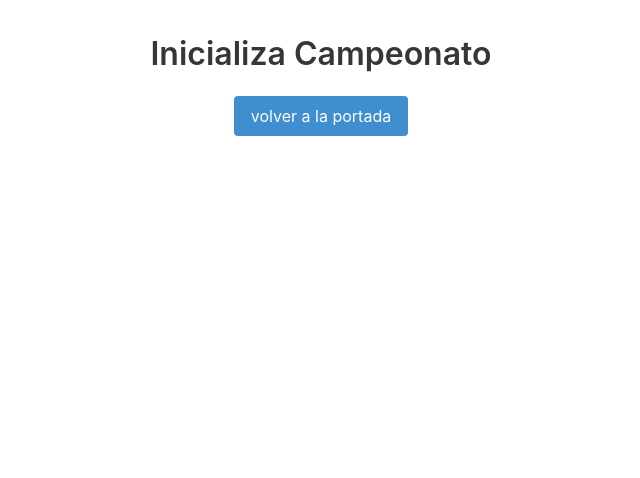
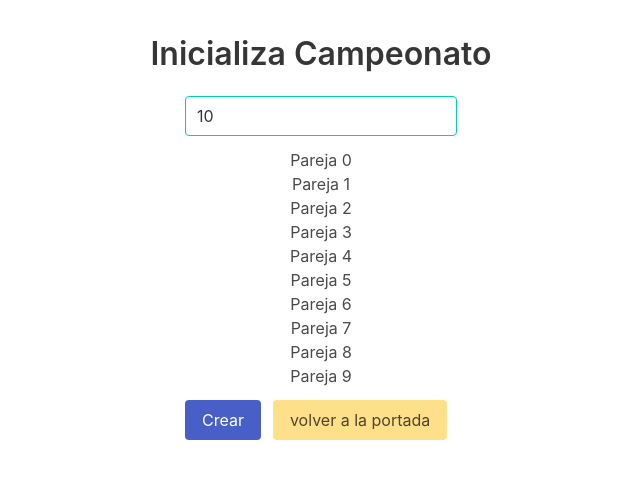
Before and after one commit to AntonioDiaz/deploy_s3, a React (Create React App) app: page /init in a window 1280 px wide. Shown: the top 478 px of the page, without its empty margins (319-959 px from the left). Built offline with nearby package versions, Linux system fonts and the light colour scheme.

Commit message:
init functionality

```diff
--- a/src/App.css
+++ b/src/App.css
@@ -50,3 +50,9 @@ table.center {
   margin-left:auto;
   margin-right:auto;
 }
+
+
+.SearchForm-wrapper {
+  display: flex;
+  justify-content: center;
+}
--- a/src/components/ButtonBackToHome.js
+++ b/src/components/ButtonBackToHome.js
@@ -5,7 +5,7 @@ export default class ButtonBackToHome extends Component {
     render() {
         return (
         <Link
-            className='button is-info'
+            className='button is-warning'
             to="/">
                 volver a la portada
         </Link>
--- a/src/pages/Dashboard.js
+++ b/src/pages/Dashboard.js
@@ -54,13 +54,13 @@ export class Dashboard extends Component {
           <table className="table is-striped is-bordered is-hoverable is-dark center  is-family-monospace is-size-7-mobile">
           <thead>
             <tr key={-1}>
-              <th>-</th>
+              <th>&nbsp;</th>
               {teams.map((e, index) => <th key={index}>{this.formatTeamName(e)}</th> )}
             </tr>
           </thead>
           <tbody>
               {matches.map((matchesSubArray, index) => <tr key={index}>
-              <td key={-1}>{this.teamsName(index, teams)}</td>
+              <td key={-1} className="has-text-weight-bold">{this.teamsName(index, teams)}</td>
                 {matchesSubArray.map((match, subIndex)=>{
                   return (
                     <td key={subIndex} onDoubleClick={()=>this.updateMatchScore(index, subIndex, teams)}>
@@ -87,7 +87,7 @@ export class Dashboard extends Component {
   renderClassificationItem(classification, teams) {
     let table = classification.map((e, index) =>
     <tr key={index}>
-      <td>{this.teamsName(e.id, teams)}</td>
+      <td className="has-text-weight-bold">{this.teamsName(e.id, teams)}</td>
       <td>{e.played}</td>
       <td>{e.wins}</td>
       <td>{e.lost}</td>
@@ -106,7 +106,7 @@ export class Dashboard extends Component {
         <table className="table is-striped is-bordered is-hoverable is-dark center  is-family-monospace is-size-7-mobile">
         <thead>
           <tr key={-1}>
-            <th>Pareja</th>
+            <th>&nbsp;</th>
             <th>Partidos Jugados</th>
             <th>Partidos Ganados</th>
             <th>Partidos Perdidos</th>
@@ -128,7 +128,7 @@ export class Dashboard extends Component {
     return (
       <div className="container">
          <div className="notification is-warning">
-            <h1 className="title is-2">XXI Campeonato de Mus. Memorial Los Sordos.</h1>
+            <h2 className="title is-3">XXI Campeonato de Mus - Memorial "Los Sordos"</h2>
          </div>
         <div className="notification is-dark">
           <h2 className='subtitle is-3'>Partidos</h2>
--- a/src/pages/Init.js
+++ b/src/pages/Init.js
@@ -1,11 +1,68 @@
-import React from 'react'
+import React, {Component} from 'react'
 import ButtonBackToHome from '../components/ButtonBackToHome'
 
-export const Init = () => (
-    <div>
-        <h2 className='title'>Inicializa Campeonato</h2>
+class TeamsList extends Component {
+    state = {num_teams: this.props.num_parejas}
 
+    UNSAFE_componentWillReceiveProps(nextProps) {
+        this.setState({
+            num_teams: parseInt(nextProps.num_parejas)
+        })
+    }
 
-        <ButtonBackToHome></ButtonBackToHome>
-    </div>
-)
+    render() {
+        console.log("render numero parejas" + this.state.num_teams);
+        var myArray = Array.from(Array(this.state.num_teams).keys())
+        console.log(myArray.length)
+        return myArray.map((e, index) => {return <div key={index}>Pareja {index}</div>})
+
+    }
+}
+
+export class Init extends Component {
+    state = {
+        num_parejas: 10,
+        parejas: []
+    }
+
+    _handleChange = (e) => {
+        console.log("handleChange -> " + e.target.value);
+        this.setState({num_parejas: e.target.value})
+    }
+
+    _handleSubmit = (e) => {
+        e.preventDefault()
+        alert('submit')
+    }
+
+    render() {
+        return (
+        <div>
+            <h2 className='title'>Inicializa Campeonato</h2>
+            <div className='SearchForm-wrapper'>
+            <form onSubmit={this._handleSubmit}>
+                <div className="field">
+                    <div className="control">
+                        <input className="input is-primary" type="number" placeholder="Primary input"
+                            onChange={this._handleChange} value={this.state.num_parejas}>
+                            </input>
+                    </div>
+                </div>
+                <div className="field">
+                    <TeamsList num_parejas={this.state.num_parejas}></TeamsList>
+                </div>
+                <div className="field is-grouped">
+                    <div className="control">
+                        <button className="button is-link">Crear</button>
+                    </div>
+                    <div className="control">
+                        <ButtonBackToHome></ButtonBackToHome>
+                    </div>
+                </div>
+            </form>
+            </div>
+            <br></br>
+
+        </div>)
+    }
+}
```
